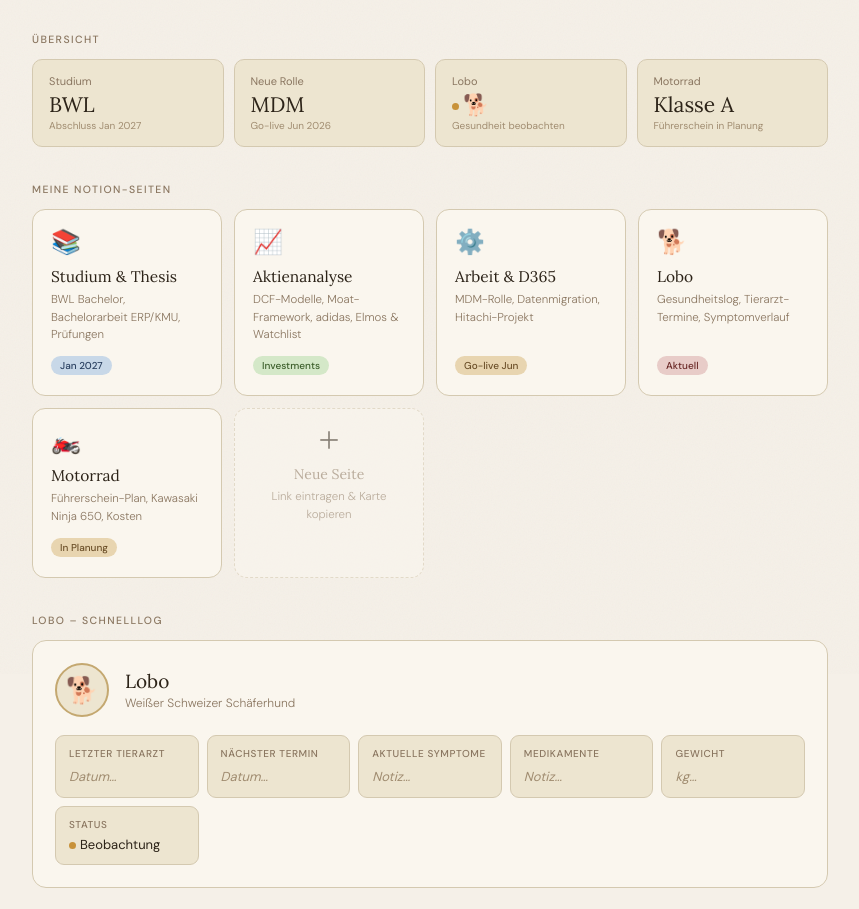
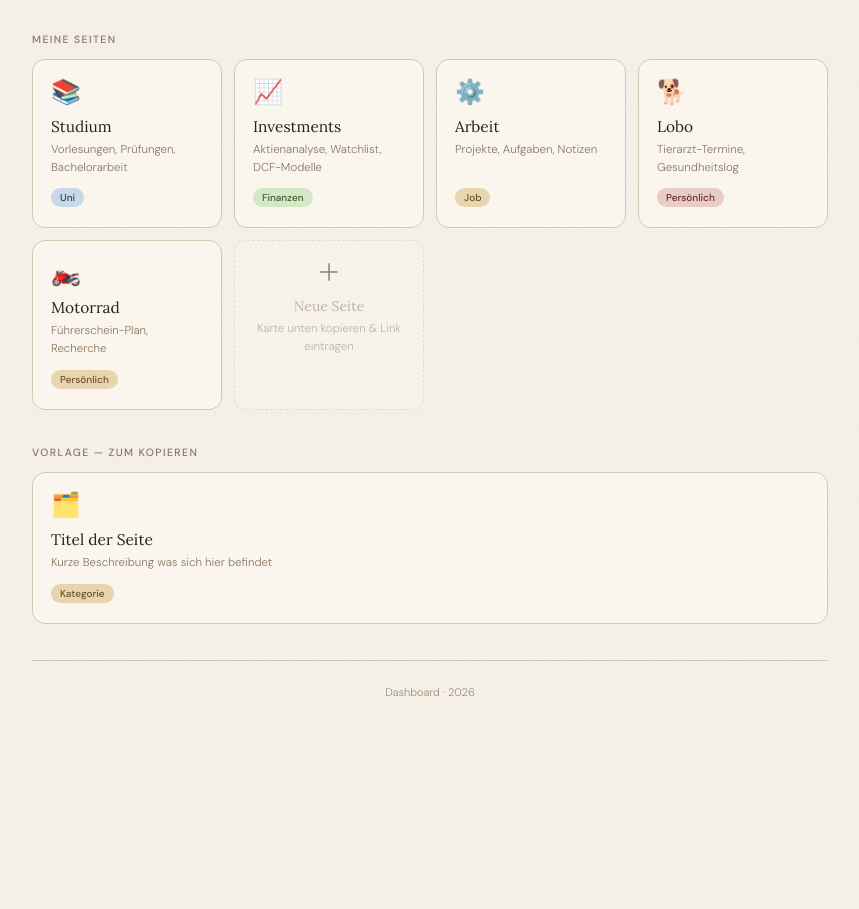
Before and after one commit to Nifas22/Dashboard, a plain HTML site: page dashboard.html in a window 1280 px wide. Shown: the part 126-1035 px from the top of the page, without its empty margins (210-1069 px from the left). After the commit the page ends 873 px from the top, so only its background shows below. Drawn offline with Linux system fonts and the light colour scheme.

Commit message:
Update dashboard.html

```diff
--- a/dashboard.html
+++ b/dashboard.html
@@ -3,27 +3,25 @@
 <head>
   <meta charset="UTF-8" />
   <meta name="viewport" content="width=device-width, initial-scale=1.0" />
-  <title>Niklas · Dashboard</title>
+  <title>Dashboard</title>
   <link rel="preconnect" href="https://fonts.googleapis.com" />
   <link href="https://fonts.googleapis.com/css2?family=Lora:ital,wght@0,400;0,500;1,400&family=DM+Sans:wght@300;400;500&display=swap" rel="stylesheet" />
   <style>
     *, *::before, *::after { box-sizing: border-box; margin: 0; padding: 0; }
 
     :root {
-      --bg:        #f5f0e8;
-      --surface:   #faf6ee;
-      --card:      #ede5d0;
-      --border:    #d4c9b0;
-      --accent:    #c4a870;
-      --text:      #2c2318;
-      --muted:     #8a7660;
-      --faint:     #a08c70;
-      --tag-warm-bg:  #e8d5b0; --tag-warm-fg:  #6b4f28;
-      --tag-green-bg: #d4e8c8; --tag-green-fg: #3b5e2a;
-      --tag-blue-bg:  #c8d8e8; --tag-blue-fg:  #2a4060;
-      --tag-red-bg:   #e8ccc8; --tag-red-fg:   #6b2a28;
-      --dot-ok:   #7ab05a;
-      --dot-warn: #c8923a;
+      --bg:      #f5f0e8;
+      --surface: #faf6ee;
+      --card:    #ede5d0;
+      --border:  #d4c9b0;
+      --accent:  #c4a870;
+      --text:    #2c2318;
+      --muted:   #8a7660;
+      --faint:   #a08c70;
+      --tag-warm-bg: #e8d5b0; --tag-warm-fg: #6b4f28;
+      --tag-green-bg:#d4e8c8; --tag-green-fg:#3b5e2a;
+      --tag-blue-bg: #c8d8e8; --tag-blue-fg: #2a4060;
+      --tag-red-bg:  #e8ccc8; --tag-red-fg:  #6b2a28;
     }
 
     html { scroll-behavior: smooth; }
@@ -38,7 +36,6 @@
       margin: 0 auto;
     }
 
-    /* ── Grain overlay ── */
     body::before {
       content: '';
       position: fixed;
@@ -50,7 +47,6 @@
 
     body > * { position: relative; z-index: 1; }
 
-    /* ── Fade-in animation ── */
     @keyframes fadeUp {
       from { opacity: 0; transform: translateY(14px); }
       to   { opacity: 1; transform: translateY(0); }
@@ -61,9 +57,7 @@
     .fade:nth-child(3) { animation-delay: 0.14s; }
     .fade:nth-child(4) { animation-delay: 0.21s; }
     .fade:nth-child(5) { animation-delay: 0.28s; }
-    .fade:nth-child(6) { animation-delay: 0.35s; }
 
-    /* ── Header ── */
     .header {
       display: flex;
       align-items: flex-start;
@@ -79,16 +73,8 @@
       letter-spacing: -0.4px;
       line-height: 1.2;
     }
-    .header h1 em {
-      font-style: italic;
-      color: var(--muted);
-    }
-    .header .sub {
-      font-size: 13px;
-      color: var(--muted);
-      margin-top: 5px;
-      font-weight: 300;
-    }
+    .header h1 em { font-style: italic; color: var(--muted); }
+    .header .sub { font-size: 13px; color: var(--muted); margin-top: 5px; font-weight: 300; }
     .date-pill {
       font-size: 12px;
       color: var(--muted);
@@ -100,7 +86,6 @@
       margin-top: 4px;
     }
 
-    /* ── Section label ── */
     .label {
       font-size: 10.5px;
       font-weight: 500;
@@ -110,44 +95,13 @@
       margin-bottom: 0.8rem;
     }
 
-    /* ── Quick stats ── */
-    .stats-grid {
-      display: grid;
-      grid-template-columns: repeat(auto-fit, minmax(130px, 1fr));
-      gap: 10px;
-      margin-bottom: 2.25rem;
-    }
-    .stat {
-      background: var(--card);
-      border: 1px solid var(--border);
-      border-radius: 10px;
-      padding: 14px 16px;
-    }
-    .stat-lbl { font-size: 11px; color: var(--muted); margin-bottom: 5px; }
-    .stat-val {
-      font-family: 'Lora', serif;
-      font-size: 21px;
-      font-weight: 400;
-      line-height: 1.1;
-    }
-    .stat-note { font-size: 10px; color: var(--faint); margin-top: 3px; }
-    .dot {
-      display: inline-block;
-      width: 7px; height: 7px;
-      border-radius: 50%;
-      margin-right: 4px;
-      vertical-align: middle;
-    }
-    .ok   { background: var(--dot-ok); }
-    .warn { background: var(--dot-warn); }
-
-    /* ── Page cards ── */
     .cards-grid {
       display: grid;
       grid-template-columns: repeat(auto-fit, minmax(175px, 1fr));
       gap: 12px;
       margin-bottom: 2.25rem;
     }
+
     .card {
       background: var(--surface);
       border: 1px solid var(--border);
@@ -198,77 +152,10 @@
       justify-content: center;
       text-align: center;
       cursor: default;
-      opacity: 0.55;
+      opacity: 0.5;
     }
     .card-add .card-title { color: var(--muted); font-size: 14px; }
 
-    /* ── Lobo section ── */
-    .lobo-box {
-      background: var(--surface);
-      border: 1px solid var(--border);
-      border-radius: 14px;
-      padding: 22px;
-      margin-bottom: 2.25rem;
-    }
-    .lobo-head {
-      display: flex;
-      align-items: center;
-      gap: 16px;
-      margin-bottom: 18px;
-    }
-    .lobo-avatar {
-      width: 54px; height: 54px;
-      border-radius: 50%;
-      background: var(--card);
-      border: 2px solid var(--accent);
-      display: flex; align-items: center; justify-content: center;
-      font-size: 26px;
-      flex-shrink: 0;
-    }
-    .lobo-name {
-      font-family: 'Lora', serif;
-      font-size: 19px;
-      font-weight: 400;
-    }
-    .lobo-breed { font-size: 12px; color: var(--muted); font-weight: 300; margin-top: 2px; }
-
-    .lobo-grid {
-      display: grid;
-      grid-template-columns: repeat(auto-fit, minmax(140px, 1fr));
-      gap: 8px;
-    }
-    .lobo-item {
-      background: var(--card);
-      border: 1px solid var(--border);
-      border-radius: 9px;
-      padding: 11px 13px;
-    }
-    .lobo-key {
-      font-size: 10px;
-      font-weight: 500;
-      letter-spacing: 0.6px;
-      text-transform: uppercase;
-      color: var(--muted);
-      margin-bottom: 5px;
-    }
-    .lobo-val { font-size: 13px; color: var(--text); }
-    .editable {
-      border: none;
-      background: transparent;
-      font-family: 'DM Sans', sans-serif;
-      font-size: 13px;
-      color: var(--text);
-      width: 100%;
-      outline: none;
-      cursor: text;
-    }
-    .editable::placeholder { color: var(--faint); font-style: italic; }
-    .editable:focus { border-bottom: 1px dashed var(--accent); }
-
-    /* ── Divider ── */
-    hr { border: none; border-top: 1px solid var(--border); margin: 0.5rem 0 2rem; }
-
-    /* ── Footer ── */
     footer {
       text-align: center;
       font-size: 11px;
@@ -281,126 +168,73 @@
 </head>
 <body>
 
-  <!-- HEADER -->
   <div class="header fade">
     <div>
-      <h1>Guten Morgen, <em>Niklas</em></h1>
-      <p class="sub">Persönliches Dashboard</p>
+      <h1>Mein <em>Dashboard</em></h1>
+      <p class="sub">Schnellzugriff auf alle Seiten</p>
     </div>
     <div class="date-pill" id="datebadge"></div>
   </div>
 
-  <!-- STATS -->
-  <div class="label fade">Übersicht</div>
-  <div class="stats-grid fade">
-    <div class="stat">
-      <div class="stat-lbl">Studium</div>
-      <div class="stat-val">BWL</div>
-      <div class="stat-note">Abschluss Jan 2027</div>
-    </div>
-    <div class="stat">
-      <div class="stat-lbl">Neue Rolle</div>
-      <div class="stat-val">MDM</div>
-      <div class="stat-note">Go-live Jun 2026</div>
-    </div>
-    <div class="stat">
-      <div class="stat-lbl">Lobo</div>
-      <div class="stat-val"><span class="dot warn"></span>🐕</div>
-      <div class="stat-note">Gesundheit beobachten</div>
-    </div>
-    <div class="stat">
-      <div class="stat-lbl">Motorrad</div>
-      <div class="stat-val">Klasse A</div>
-      <div class="stat-note">Führerschein in Planung</div>
-    </div>
-  </div>
-
-  <!-- PAGE CARDS -->
-  <div class="label fade">Meine Notion-Seiten</div>
+  <div class="label fade">Meine Seiten</div>
   <div class="cards-grid fade">
 
-    <a class="card" href="DEIN-NOTION-LINK-STUDIUM" target="_blank">
+    <a class="card" href="NOTION-LINK-STUDIUM" target="_blank">
       <div class="card-icon">📚</div>
-      <div class="card-title">Studium & Thesis</div>
-      <div class="card-desc">BWL Bachelor, Bachelorarbeit ERP/KMU, Prüfungen</div>
-      <span class="tag tb">Jan 2027</span>
+      <div class="card-title">Studium</div>
+      <div class="card-desc">Vorlesungen, Prüfungen, Bachelorarbeit</div>
+      <span class="tag tb">Uni</span>
     </a>
 
-    <a class="card" href="DEIN-NOTION-LINK-INVESTMENTS" target="_blank">
+    <a class="card" href="NOTION-LINK-INVESTMENTS" target="_blank">
       <div class="card-icon">📈</div>
-      <div class="card-title">Aktienanalyse</div>
-      <div class="card-desc">DCF-Modelle, Moat-Framework, adidas, Elmos & Watchlist</div>
-      <span class="tag tg">Investments</span>
+      <div class="card-title">Investments</div>
+      <div class="card-desc">Aktienanalyse, Watchlist, DCF-Modelle</div>
+      <span class="tag tg">Finanzen</span>
     </a>
 
-    <a class="card" href="DEIN-NOTION-LINK-ARBEIT" target="_blank">
+    <a class="card" href="NOTION-LINK-ARBEIT" target="_blank">
       <div class="card-icon">⚙️</div>
-      <div class="card-title">Arbeit & D365</div>
-      <div class="card-desc">MDM-Rolle, Datenmigration, Hitachi-Projekt</div>
-      <span class="tag tw">Go-live Jun</span>
+      <div class="card-title">Arbeit</div>
+      <div class="card-desc">Projekte, Aufgaben, Notizen</div>
+      <span class="tag tw">Job</span>
     </a>
 
-    <a class="card" href="DEIN-NOTION-LINK-LOBO" target="_blank">
+    <a class="card" href="NOTION-LINK-LOBO" target="_blank">
       <div class="card-icon">🐕</div>
       <div class="card-title">Lobo</div>
-      <div class="card-desc">Gesundheitslog, Tierarzt-Termine, Symptomverlauf</div>
-      <span class="tag tr">Aktuell</span>
+      <div class="card-desc">Tierarzt-Termine, Gesundheitslog</div>
+      <span class="tag tr">Persönlich</span>
     </a>
 
-    <a class="card" href="DEIN-NOTION-LINK-MOTORRAD" target="_blank">
+    <a class="card" href="NOTION-LINK-MOTORRAD" target="_blank">
       <div class="card-icon">🏍️</div>
       <div class="card-title">Motorrad</div>
-      <div class="card-desc">Führerschein-Plan, Kawasaki Ninja 650, Kosten</div>
-      <span class="tag tw">In Planung</span>
+      <div class="card-desc">Führerschein-Plan, Recherche</div>
+      <span class="tag tw">Persönlich</span>
     </a>
 
     <div class="card card-add">
       <div class="card-icon">＋</div>
       <div class="card-title">Neue Seite</div>
-      <div class="card-desc">Link eintragen & Karte kopieren</div>
+      <div class="card-desc">Karte unten kopieren & Link eintragen</div>
     </div>
 
   </div>
 
-  <!-- LOBO LOG -->
-  <div class="label fade">Lobo – Schnelllog</div>
-  <div class="lobo-box fade">
-    <div class="lobo-head">
-      <div class="lobo-avatar">🐕</div>
-      <div>
-        <div class="lobo-name">Lobo</div>
-        <div class="lobo-breed">Weißer Schweizer Schäferhund</div>
-      </div>
-    </div>
-    <div class="lobo-grid">
-      <div class="lobo-item">
-        <div class="lobo-key">Letzter Tierarzt</div>
-        <input class="editable" placeholder="Datum…" />
-      </div>
-      <div class="lobo-item">
-        <div class="lobo-key">Nächster Termin</div>
-        <input class="editable" placeholder="Datum…" />
-      </div>
-      <div class="lobo-item">
-        <div class="lobo-key">Aktuelle Symptome</div>
-        <input class="editable" placeholder="Notiz…" />
-      </div>
-      <div class="lobo-item">
-        <div class="lobo-key">Medikamente</div>
-        <input class="editable" placeholder="Notiz…" />
-      </div>
-      <div class="lobo-item">
-        <div class="lobo-key">Gewicht</div>
-        <input class="editable" placeholder="kg…" />
-      </div>
-      <div class="lobo-item">
-        <div class="lobo-key">Status</div>
-        <div class="lobo-val"><span class="dot warn"></span>Beobachtung</div>
-      </div>
-    </div>
+  <div class="label fade">Vorlage — zum Kopieren</div>
+  <div class="cards-grid fade">
+
+    <a class="card" href="NOTION-LINK-HIER-EINTRAGEN" target="_blank">
+      <div class="card-icon">🗂️</div>
+      <div class="card-title">Titel der Seite</div>
+      <div class="card-desc">Kurze Beschreibung was sich hier befindet</div>
+      <span class="tag tw">Kategorie</span>
+    </a>
+
   </div>
 
-  <footer>Niklas · Persönliches Dashboard · <span id="yr"></span></footer>
+  <footer>Dashboard · <span id="yr"></span></footer>
 
   <script>
     const d = new Date();
```
